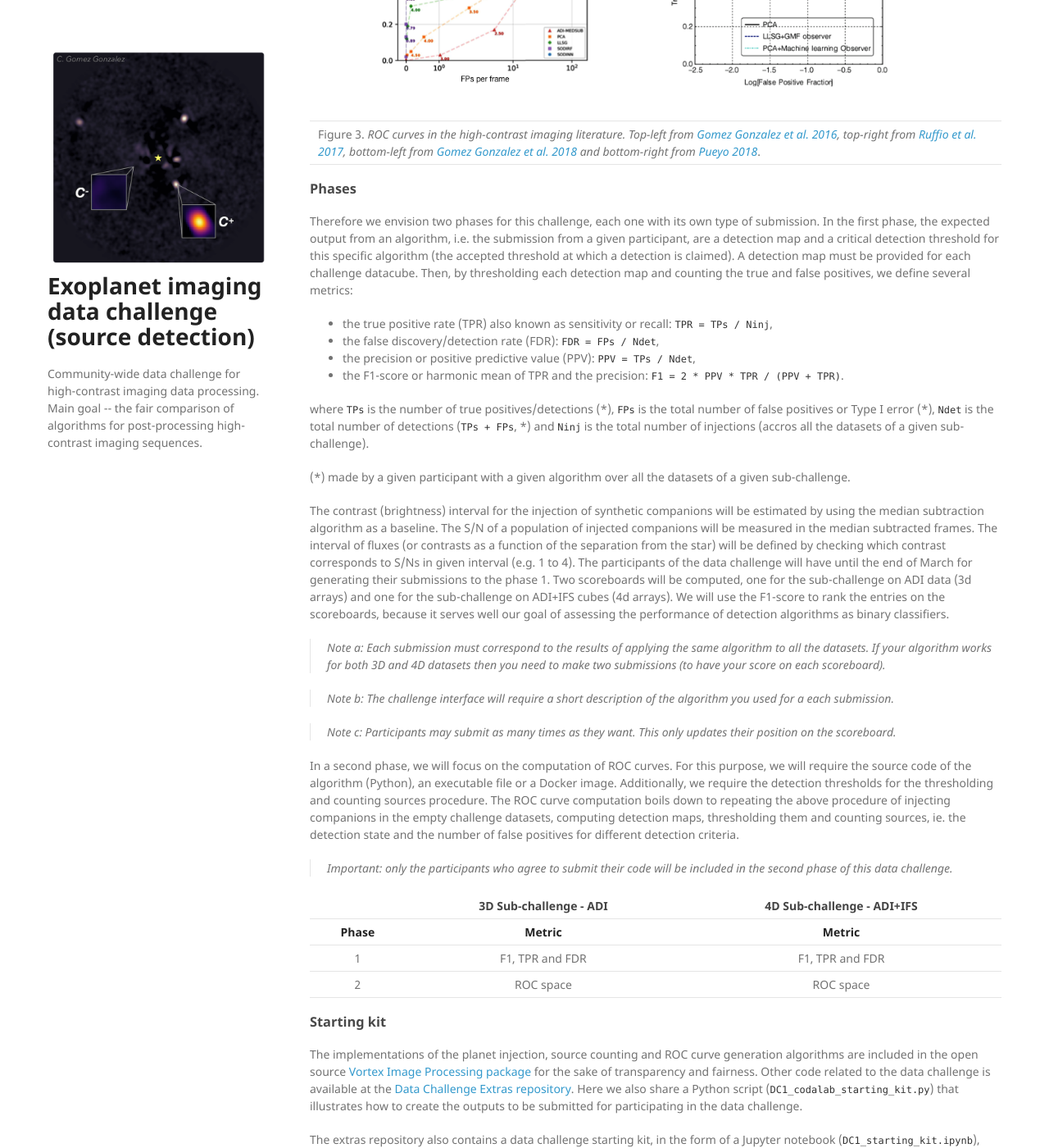
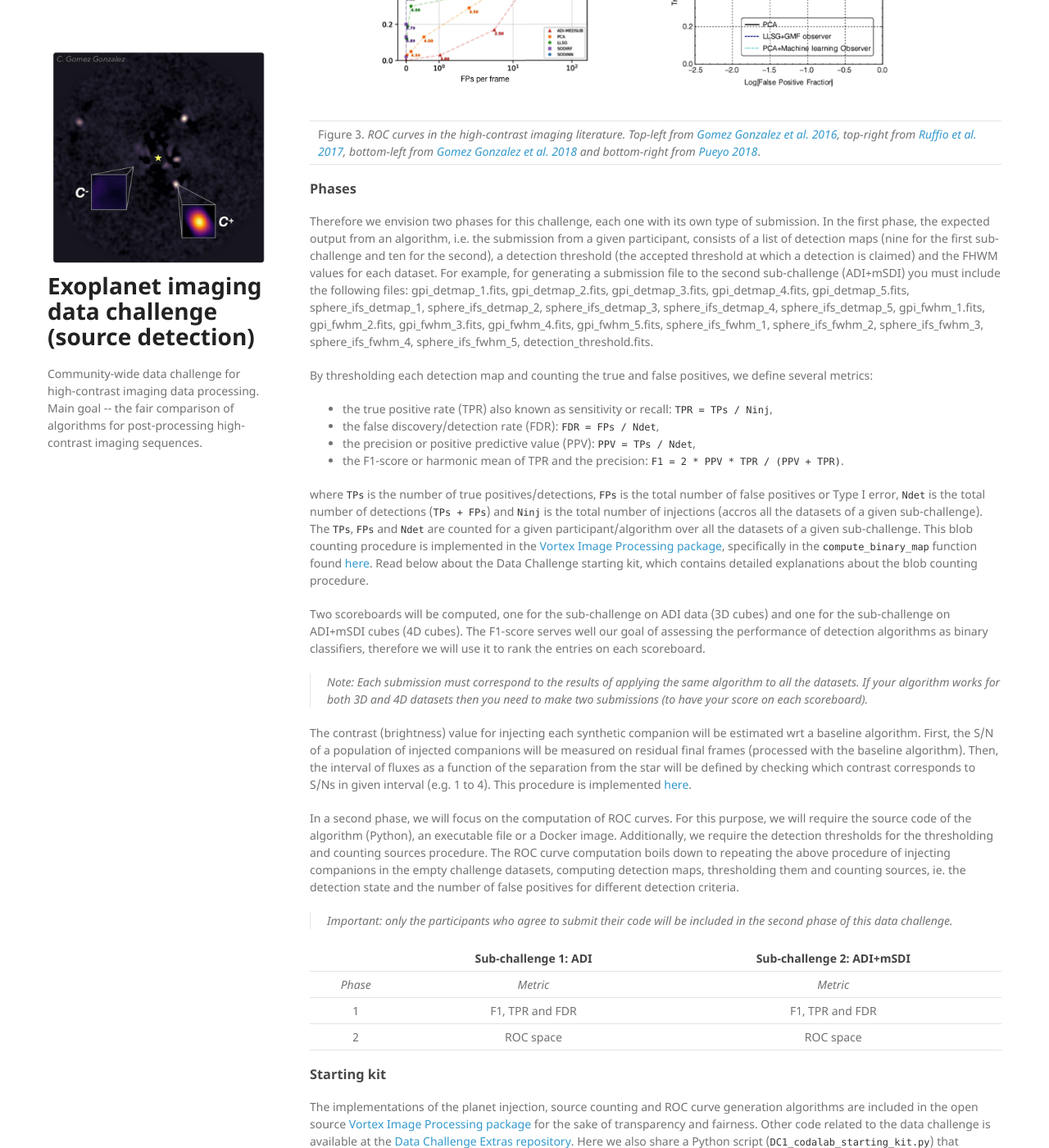
Before and after one commit to carlgogo/exoimaging_challenge, a Jekyll site: the page built from pages/metrics.md, in a window 1280 px wide and 1400 px high, scrolled down 902 px. Shown: the whole window at 82% size. Built offline with Jekyll 4.4.1, drawn with Linux system fonts in a browser that asks for light colours; nearby versions of some CDN libraries; our own code applies the rules of GitHub Pages for plain Markdown files; some of the changed text lies outside the part shown.

Commit message:
updating metrics

```diff
--- a/pages/metrics.md
+++ b/pages/metrics.md
@@ -6,32 +6,30 @@ This challenge is focusing on the exoplanet direct detection task. To measure th
 
 ### Phases
 
-Therefore we envision two phases for this challenge, each one with its own type of submission. In the first phase, the expected output from an algorithm, i.e. the submission from a given participant, are a detection map and a critical detection threshold for this specific algorithm (the accepted threshold at which a detection is claimed). A detection map must be provided for each challenge datacube. Then, by thresholding each detection map and counting the true and false positives, we define several metrics:
+Therefore we envision two phases for this challenge, each one with its own type of submission. In the first phase, the expected output from an algorithm, i.e. the submission from a given participant, consists of a list of detection maps (nine for the first sub-challenge and ten for the second), a detection threshold (the accepted threshold at which a detection is claimed) and the FHWM values for each dataset. For example, for generating a submission file to the second sub-challenge (ADI+mSDI) you must include the following files: gpi_detmap_1.fits, gpi_detmap_2.fits, gpi_detmap_3.fits, gpi_detmap_4.fits, gpi_detmap_5.fits, sphere_ifs_detmap_1, sphere_ifs_detmap_2, sphere_ifs_detmap_3, sphere_ifs_detmap_4, sphere_ifs_detmap_5, gpi_fwhm_1.fits, gpi_fwhm_2.fits, gpi_fwhm_3.fits, gpi_fwhm_4.fits, gpi_fwhm_5.fits, sphere_ifs_fwhm_1, sphere_ifs_fwhm_2, sphere_ifs_fwhm_3, sphere_ifs_fwhm_4, sphere_ifs_fwhm_5, detection_threshold.fits.
+
+By thresholding each detection map and counting the true and false positives, we define several metrics:
 
 * the true positive rate (TPR) also known as sensitivity or recall: ``TPR = TPs / Ninj``,
 * the false discovery/detection rate (FDR): ``FDR = FPs / Ndet``,
 * the precision or positive predictive value (PPV): ``PPV = TPs / Ndet``,
 * the F1-score or harmonic mean of TPR and the precision: ``F1 = 2 * PPV * TPR / (PPV + TPR)``.
 
-where ``TPs`` is the number of true positives/detections (\*), ``FPs`` is the total number of false positives or Type I error (\*), ``Ndet`` is the total number of detections (``TPs + FPs``, \*) and ``Ninj`` is the total number of injections (accros all the datasets of a given sub-challenge).
+where ``TPs`` is the number of true positives/detections, ``FPs`` is the total number of false positives or Type I error, ``Ndet`` is the total number of detections (``TPs + FPs``) and ``Ninj`` is the total number of injections (accros all the datasets of a given sub-challenge). The ``TPs``, ``FPs`` and ``Ndet`` are counted for a given participant/algorithm over all the datasets of a given sub-challenge. This blob counting procedure is implemented in the [Vortex Image Processing package](https://github.com/vortex-exoplanet/VIP), specifically in the ``compute_binary_map`` function found [here](https://github.com/vortex-exoplanet/VIP/blob/master/vip_hci/metrics/roc.py). Read below about the Data Challenge starting kit, which contains detailed explanations about the blob counting procedure.
 
-(\*) made by a given participant with a given algorithm over all the datasets of a given sub-challenge.
+Two scoreboards will be computed, one for the sub-challenge on ADI data (3D cubes) and one for the sub-challenge on ADI+mSDI cubes (4D cubes). The F1-score serves well our goal of assessing the performance of detection algorithms as binary classifiers, therefore we will use it to rank the entries on each scoreboard.
 
-The contrast (brightness) interval for the injection of synthetic companions will be estimated by using the median subtraction algorithm as a baseline. The S/N of a population of injected companions will be measured in the median subtracted frames. The interval of fluxes (or contrasts as a function of the separation from the star) will be defined by checking which contrast corresponds to S/Ns in given interval (e.g. 1 to 4). The participants of the data challenge will have until the end of March for generating their submissions to the phase 1. Two scoreboards will be computed, one for the sub-challenge on ADI data (3d arrays) and one for the sub-challenge on ADI+IFS cubes (4d arrays). We will use the F1-score to rank the entries on the scoreboards, because it serves well our goal of assessing the performance of detection algorithms as binary classifiers.
+> Note: Each submission must correspond to the results of applying the same algorithm to all the datasets. If your algorithm works for both 3D and 4D datasets then you need to make two submissions (to have your score on each scoreboard).
 
-> Note a: Each submission must correspond to the results of applying the same algorithm to all the datasets. If your algorithm works for both 3D and 4D datasets then you need to make two submissions (to have your score on each scoreboard).
-
-> Note b: The challenge interface will require a short description of the algorithm you used for a each submission.
-
-> Note c: Participants may submit as many times as they want. This only updates their position on the scoreboard.
+The contrast (brightness) value for injecting each synthetic companion will be estimated wrt a baseline algorithm. First, the S/N of a population of injected companions will be measured on residual final frames (processed with the baseline algorithm). Then, the interval of fluxes as a function of the separation from the star will be defined by checking which contrast corresponds to S/Ns in given interval (e.g. 1 to 4). This procedure is implemented [here](https://github.com/carlgogo/exoimaging_challenge_extras/blob/master/flux_estimation.py).
 
 In a second phase, we will focus on the computation of ROC curves. For this purpose, we will require the source code of the algorithm (Python), an executable file or a Docker image. Additionally, we require the detection thresholds for the thresholding and counting sources procedure. The ROC curve computation boils down to repeating the above procedure of injecting companions in the empty challenge datasets, computing detection maps, thresholding them and counting sources, ie. the detection state and the number of false positives for different detection criteria.
 
 > Important: only the participants who agree to submit their code will be included in the second phase of this data challenge.
 
-|           |3D Sub-challenge - ADI |4D Sub-challenge - ADI+IFS
+|           |Sub-challenge 1: ADI   |Sub-challenge 2: ADI+mSDI
 |:--:       |:--:                   |:--:
-|**Phase**  |**Metric**             |**Metric**
+|*Phase*    |*Metric*               |*Metric*
 | 1         |F1, TPR and FDR        |F1, TPR and FDR
 | 2         |ROC space              |ROC space
 
@@ -42,6 +40,6 @@ The implementations of the planet injection, source counting and ROC curve gener
 The extras repository also contains a data challenge starting kit, in the form of a Jupyter notebook (``DC1_starting_kit.ipynb``), which explains in detail the source counting procedure on detection maps (to get the true and false positives). The starting kit can also be executed on the cloud thanks to [Binder](https://mybinder.org/v2/gh/carlgogo/exoimaging_challenge_extras/master). This implementation shall serve as a reference for future studies on image processing algorithms for direct imaging of exoplanets.
 
 
-### Scoreboard
+### Codalab
 
-The challenge is implemented on [Codalab](http://codalab.org/), a framework for accelerating reproducible computational research. The participants will enter the competition by creating their own account on Codalab and following the link of the challenge. The scoreboards will be updated automatically after each submission to the Codalab interface.
+The challenge is implemented on [Codalab](http://codalab.org/), a framework for accelerating reproducible computational research. The participants will enter the competition by creating their own account on Codalab and following the link of the challenge. The scoreboards will be updated automatically after each submission to the Codalab interface. The challenge interface will require a short description of the algorithm you used for a each submission, please don't forget to fill in this information. Participants may submit as many times as they want. The scoring routines that compute the metrics can be found on the [Data Challenge Extras repository](https://github.com/carlgogo/exoimaging_challenge_extras).
```
